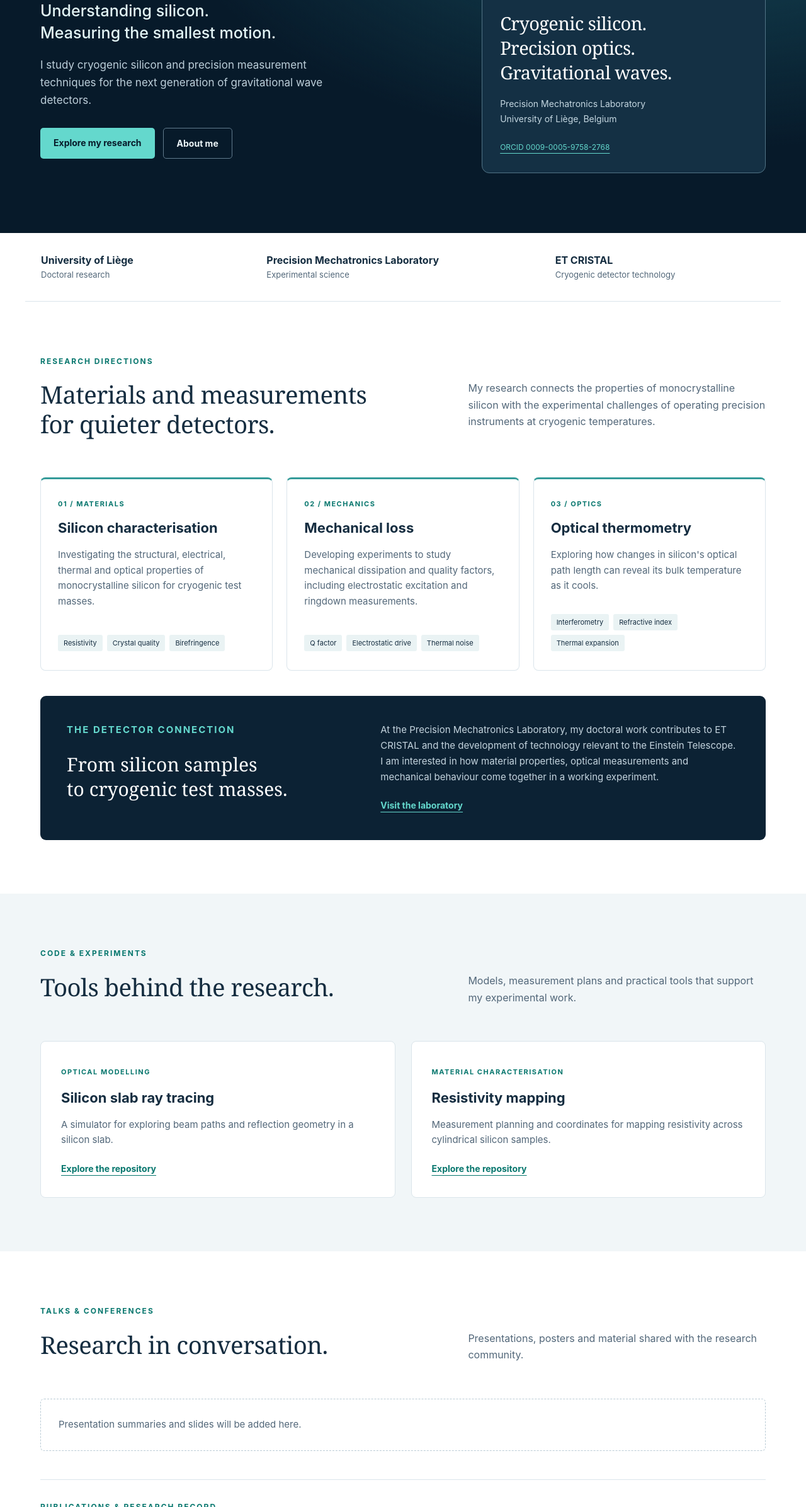
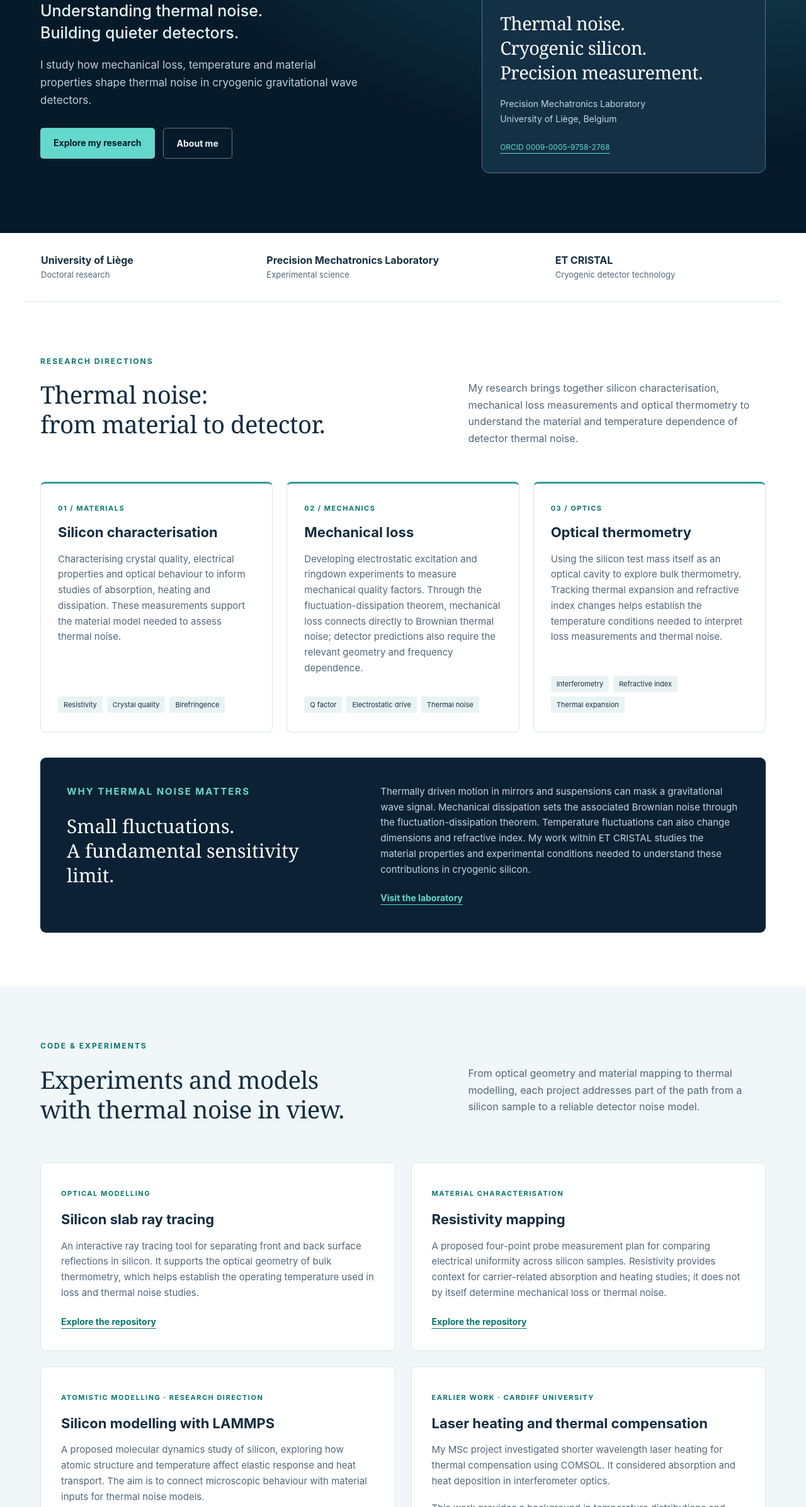
Before and after one commit to Hemendra-singh-mewar/Hemendra-singh-mewar.github.io, a plain HTML site: page index.html in a window 1280 px wide. Shown: the part 407-2800 px from the top of the page at 63% size. Drawn offline with Linux system fonts and the light colour scheme.

Commit message:
Centre research on thermal noise, add project context and HSM branding

```diff
--- a/index.html
+++ b/index.html
@@ -1,21 +1,25 @@
 <!doctype html>
-<html lang="en-GB"><head><meta charset="utf-8"><meta name="viewport" content="width=device-width,initial-scale=1"><title>Hemendra Singh Mewar | Cryogenic Silicon &amp; Gravitational Waves</title><meta name="description" content="Hemendra Singh Mewar, PhD researcher at the University of Liège. Cryogenic silicon, mechanical loss and optical thermometry for gravitational wave detectors."><link rel="stylesheet" href="styles.css"><link rel="icon" href="favicon.svg" type="image/svg+xml"></head>
+<html lang="en-GB"><head><meta charset="utf-8"><meta name="viewport" content="width=device-width,initial-scale=1"><title>Hemendra Singh Mewar | Thermal Noise &amp; Cryogenic Silicon</title><meta name="description" content="Hemendra Singh Mewar, PhD researcher at the University of Liège. Thermal noise, mechanical loss, cryogenic silicon and optical thermometry for gravitational wave detectors."><link rel="stylesheet" href="styles.css"><link rel="icon" href="favicon.svg" type="image/svg+xml"></head>
 <body><a class="skip" href="#main">Skip to content</a>
-<header><a class="brand" href="#home"><span class="monogram">HM</span><span>Hemendra Singh Mewar<small>PHYSICS · PRECISION MEASUREMENT</small></span></a><nav aria-label="Main navigation"><a href="#research">Research</a><a href="#projects">Projects</a><a href="#talks">Talks</a><a href="#about">About</a><a href="#contact">Contact</a></nav></header>
+<header><a class="brand" href="#home"><span class="monogram">HSM</span><span>Hemendra Singh Mewar<small>PHYSICS · PRECISION MEASUREMENT</small></span></a><nav aria-label="Main navigation"><a href="#research">Research</a><a href="#projects">Projects</a><a href="#talks">Talks</a><a href="#about">About</a><a href="#contact">Contact</a></nav></header>
 <main id="main">
-<section id="home" class="hero"><div class="hero-inner"><div><p class="eyebrow">PHD RESEARCHER · UNIVERSITY OF LIÈGE</p><h1>Hemendra<br>Singh Mewar<span class="period">.</span></h1><p class="hero-sub">Understanding silicon.<br>Measuring the smallest motion.</p><p class="hero-copy">I study cryogenic silicon and precision measurement techniques for the next generation of gravitational wave detectors.</p><div class="buttons"><a class="button primary" href="#research">Explore my research</a><a class="button ghost" href="#about">About me</a></div></div>
-<aside class="profile"><div class="initials" aria-label="Hemendra Singh Mewar initials">HM</div><div class="profile-copy"><p class="eyebrow">FROM MATERIAL TO MEASUREMENT</p><h2>Cryogenic silicon.<br>Precision optics.<br>Gravitational waves.</h2><p>Precision Mechatronics Laboratory<br>University of Liège, Belgium</p><a href="https://orcid.org/0009-0005-9758-2768">ORCID 0009-0005-9758-2768</a></div></aside></div></section>
+<section id="home" class="hero"><div class="hero-inner"><div><p class="eyebrow">PHD RESEARCHER · UNIVERSITY OF LIÈGE</p><h1>Hemendra<br>Singh Mewar<span class="period">.</span></h1><p class="hero-sub">Understanding thermal noise.<br>Building quieter detectors.</p><p class="hero-copy">I study how mechanical loss, temperature and material properties shape thermal noise in cryogenic gravitational wave detectors.</p><div class="buttons"><a class="button primary" href="#research">Explore my research</a><a class="button ghost" href="#about">About me</a></div></div>
+<aside class="profile"><div class="initials" aria-label="Hemendra Singh Mewar initials">HSM</div><div class="profile-copy"><p class="eyebrow">MATERIALS · DISSIPATION · TEMPERATURE</p><h2>Thermal noise.<br>Cryogenic silicon.<br>Precision measurement.</h2><p>Precision Mechatronics Laboratory<br>University of Liège, Belgium</p><a href="https://orcid.org/0009-0005-9758-2768">ORCID 0009-0005-9758-2768</a></div></aside></div></section>
 <div class="context-strip"><span>University of Liège<small>Doctoral research</small></span><span>Precision Mechatronics Laboratory<small>Experimental science</small></span><span>ET CRISTAL<small>Cryogenic detector technology</small></span></div>
-<section id="research" class="section"><p class="eyebrow">RESEARCH DIRECTIONS</p><div class="section-intro"><h2>Materials and measurements<br>for quieter detectors.</h2><p>My research connects the properties of monocrystalline silicon with the experimental challenges of operating precision instruments at cryogenic temperatures.</p></div><div class="cards">
-<article class="card"><span class="number">01 / MATERIALS</span><h3>Silicon characterisation</h3><p>Investigating the structural, electrical, thermal and optical properties of monocrystalline silicon for cryogenic test masses.</p><div class="tags"><span>Resistivity</span><span>Crystal quality</span><span>Birefringence</span></div></article>
-<article class="card"><span class="number">02 / MECHANICS</span><h3>Mechanical loss</h3><p>Developing experiments to study mechanical dissipation and quality factors, including electrostatic excitation and ringdown measurements.</p><div class="tags"><span>Q factor</span><span>Electrostatic drive</span><span>Thermal noise</span></div></article>
-<article class="card"><span class="number">03 / OPTICS</span><h3>Optical thermometry</h3><p>Exploring how changes in silicon's optical path length can reveal its bulk temperature as it cools.</p><div class="tags"><span>Interferometry</span><span>Refractive index</span><span>Thermal expansion</span></div></article></div>
-<div class="feature"><div><p class="eyebrow">THE DETECTOR CONNECTION</p><h3>From silicon samples<br>to cryogenic test masses.</h3></div><div><p>At the Precision Mechatronics Laboratory, my doctoral work contributes to ET CRISTAL and the development of technology relevant to the Einstein Telescope. I am interested in how material properties, optical measurements and mechanical behaviour come together in a working experiment.</p><a class="text-link" href="https://www.pml.uliege.be/">Visit the laboratory</a></div></div></section>
-<section id="projects" class="section tinted"><p class="eyebrow">CODE &amp; EXPERIMENTS</p><div class="section-intro"><h2>Tools behind the research.</h2><p>Models, measurement plans and practical tools that support my experimental work.</p></div><div class="project-grid">
-<article class="project"><span class="number">OPTICAL MODELLING</span><h3>Silicon slab ray tracing</h3><p>A simulator for exploring beam paths and reflection geometry in a silicon slab.</p><a class="text-link" href="https://github.com/Hemendra-singh-mewar/silicon-slab-ray-tracing-simulator">Explore the repository</a></article>
-<article class="project"><span class="number">MATERIAL CHARACTERISATION</span><h3>Resistivity mapping</h3><p>Measurement planning and coordinates for mapping resistivity across cylindrical silicon samples.</p><a class="text-link" href="https://github.com/Hemendra-singh-mewar/Resistivity_Measurement">Explore the repository</a></article></div></section>
+<section id="research" class="section"><p class="eyebrow">RESEARCH DIRECTIONS</p><div class="section-intro"><h2>Thermal noise:<br>from material to detector.</h2><p>My research brings together silicon characterisation, mechanical loss measurements and optical thermometry to understand the material and temperature dependence of detector thermal noise.</p></div><div class="cards">
+<article class="card"><span class="number">01 / MATERIALS</span><h3>Silicon characterisation</h3><p>Characterising crystal quality, electrical properties and optical behaviour to inform studies of absorption, heating and dissipation. These measurements support the material model needed to assess thermal noise.</p><div class="tags"><span>Resistivity</span><span>Crystal quality</span><span>Birefringence</span></div></article>
+<article class="card"><span class="number">02 / MECHANICS</span><h3>Mechanical loss</h3><p>Developing electrostatic excitation and ringdown experiments to measure mechanical quality factors. Through the fluctuation-dissipation theorem, mechanical loss connects directly to Brownian thermal noise; detector predictions also require the relevant geometry and frequency dependence.</p><div class="tags"><span>Q factor</span><span>Electrostatic drive</span><span>Thermal noise</span></div></article>
+<article class="card"><span class="number">03 / OPTICS</span><h3>Optical thermometry</h3><p>Using the silicon test mass itself as an optical cavity to explore bulk thermometry. Tracking thermal expansion and refractive index changes helps establish the temperature conditions needed to interpret loss measurements and thermal noise.</p><div class="tags"><span>Interferometry</span><span>Refractive index</span><span>Thermal expansion</span></div></article></div>
+<div class="feature"><div><p class="eyebrow">WHY THERMAL NOISE MATTERS</p><h3>Small fluctuations.<br>A fundamental sensitivity limit.</h3></div><div><p>Thermally driven motion in mirrors and suspensions can mask a gravitational wave signal. Mechanical dissipation sets the associated Brownian noise through the fluctuation-dissipation theorem. Temperature fluctuations can also change dimensions and refractive index. My work within ET CRISTAL studies the material properties and experimental conditions needed to understand these contributions in cryogenic silicon.</p><a class="text-link" href="https://www.pml.uliege.be/">Visit the laboratory</a></div></div></section>
+<section id="projects" class="section tinted"><p class="eyebrow">CODE &amp; EXPERIMENTS</p><div class="section-intro"><h2>Experiments and models<br>with thermal noise in view.</h2><p>From optical geometry and material mapping to thermal modelling, each project addresses part of the path from a silicon sample to a reliable detector noise model.</p></div><div class="project-grid">
+<article class="project"><span class="number">OPTICAL MODELLING</span><h3>Silicon slab ray tracing</h3><p>An interactive ray tracing tool for separating front and back surface reflections in silicon. It supports the optical geometry of bulk thermometry, which helps establish the operating temperature used in loss and thermal noise studies.</p><a class="text-link" href="https://github.com/Hemendra-singh-mewar/silicon-slab-ray-tracing-simulator">Explore the repository</a></article>
+<article class="project"><span class="number">MATERIAL CHARACTERISATION</span><h3>Resistivity mapping</h3><p>A proposed four-point probe measurement plan for comparing electrical uniformity across silicon samples. Resistivity provides context for carrier-related absorption and heating studies; it does not by itself determine mechanical loss or thermal noise.</p><a class="text-link" href="https://github.com/Hemendra-singh-mewar/Resistivity_Measurement">Explore the repository</a></article>
+<article class="project"><span class="number">ATOMISTIC MODELLING · RESEARCH DIRECTION</span><h3>Silicon modelling with LAMMPS</h3><p>A proposed molecular dynamics study of silicon, exploring how atomic structure and temperature affect elastic response and heat transport. The aim is to connect microscopic behaviour with material inputs for thermal noise models.</p><p>Classical molecular dynamics requires careful validation at cryogenic temperatures, where quantum effects become important. A thermal conductivity calculation alone is not a prediction of detector Brownian noise.</p><a class="text-link" href="https://docs.lammps.org/latest/Howto_kappa.html">LAMMPS thermal transport methods</a></article>
+<article class="project"><span class="number">EARLIER WORK · CARDIFF UNIVERSITY</span><h3>Laser heating and thermal compensation</h3><p>My MSc project investigated shorter wavelength laser heating for thermal compensation using COMSOL. It considered absorption and heat deposition in interferometer optics.</p><p>This work provides a background in temperature distributions and optical distortion. Thermal compensation addresses heating-induced distortion, complementing studies of the temperature fluctuations that produce thermal noise.</p></article>
+<article class="project"><span class="number">EXPERIMENT DEVELOPMENT</span><h3>Electrostatic excitation and ringdown</h3><p>Developing a non-contact drive for mechanical loss measurements in silicon. Separating intrinsic material loss from suspension, gas and actuator-related damping is essential before using measured quality factors to inform thermal noise models.</p><a class="text-link" href="#research">Mechanical loss research</a></article>
+<article class="project"><span class="number">CRYOGENIC SUSPENSIONS</span><h3>Silicon suspension elements</h3><p>Research interests in monocrystalline silicon suspension elements bring together strength, surface quality, heat extraction and mechanical dissipation. The challenge is to support and cool a test mass while limiting suspension thermal noise.</p><a class="text-link" href="https://dcc.ligo.org/LIGO-P1500011/public">Related silicon suspension research</a></article></div><details class="research-reading"><summary>Scientific background</summary><p>Background literature and methods, separate from my own project outputs.</p><ul><li><a href="https://doi.org/10.1103/PhysRevD.42.2437">Saulson: Thermal noise in mechanical experiments</a></li><li><a href="https://arxiv.org/abs/gr-qc/9707013">Levin: Internal thermal noise in the LIGO test masses</a></li><li><a href="https://docs.lammps.org/latest/Howto_kappa.html">LAMMPS: thermal conductivity methods</a></li></ul></details></section>
 <section id="talks" class="section"><p class="eyebrow">TALKS &amp; CONFERENCES</p><div class="section-intro"><h2>Research in conversation.</h2><p>Presentations, posters and material shared with the research community.</p></div><div id="talk-list" class="talk-list"><p class="empty">Presentation summaries and slides will be added here.</p></div><noscript><p>Visit the <a href="https://github.com/Hemendra-singh-mewar/Hemendra-singh-mewar.github.io/tree/main/presentations">presentation archive</a> for available material.</p></noscript>
 <div class="publication-row"><div><p class="eyebrow">PUBLICATIONS &amp; RESEARCH RECORD</p><h3>Follow the work.</h3></div><div class="profile-links"><a href="https://scholar.google.com/citations?user=SB69VpgAAAAJ&amp;hl=en">Google Scholar</a><a href="https://orcid.org/0009-0005-9758-2768">ORCID</a><a href="https://www.researchgate.net/profile/Hemendra-Singh-Mewar">ResearchGate</a><a href="https://hemendrasingh.academia.edu/">Academia.edu</a></div></div></section>
-<section id="about" class="section tinted about"><div><p class="eyebrow">ABOUT ME</p><h2>Engineering foundations.<br>A physicist's curiosity.</h2><p>I am a PhD researcher at the University of Liège, working in the Precision Mechatronics Laboratory. My focus is on silicon materials and precision measurement for cryogenic gravitational wave detector technology.</p><p>My background spans mechanical engineering, physics and astrophysics. I completed an MSc in Astrophysics at Cardiff University before beginning my doctoral research in Liège.</p><p>I enjoy connecting physical models with practical experiments: understanding what a measurement tells us, where its limitations lie and how to improve it.</p></div><div class="timeline"><article><span>CURRENT</span><h3>Doctoral research</h3><p>University of Liège<br>Precision Mechatronics Laboratory</p></article><article><span>ASTROPHYSICS</span><h3>MSc Astrophysics</h3><p>Cardiff University</p></article><article><span>FOUNDATIONS</span><h3>Engineering &amp; physics</h3><p>Mechanical engineering and postgraduate study in physics</p></article></div></section>
+<section id="about" class="section tinted about"><div><p class="eyebrow">ABOUT ME</p><h2>Engineering foundations.<br>A physicist's curiosity.</h2><p>I am a PhD researcher at the University of Liège, working in the Precision Mechatronics Laboratory. My focus is on understanding thermal noise through silicon characterisation, mechanical loss measurements and precision thermometry for cryogenic gravitational wave detectors.</p><p>My background spans mechanical engineering, physics and astrophysics. I completed an MSc in Astrophysics at Cardiff University before beginning my doctoral research in Liège.</p><p>Across these projects, I connect physical models with practical measurements to understand how temperature, dissipation and material properties affect detector sensitivity.</p></div><div class="timeline"><article><span>CURRENT</span><h3>Doctoral research</h3><p>University of Liège<br>Precision Mechatronics Laboratory</p></article><article><span>ASTROPHYSICS</span><h3>MSc Astrophysics</h3><p>Cardiff University</p></article><article><span>FOUNDATIONS</span><h3>Engineering &amp; physics</h3><p>Mechanical engineering and postgraduate study in physics</p></article></div></section>
 <section id="contact" class="contact"><p class="eyebrow">GET IN TOUCH</p><h2>Let's talk about<br>science and experiments.</h2><p>For research discussions, collaborations or questions about my work, connect with me on LinkedIn or through the laboratory.</p><div class="buttons"><a class="button primary" href="https://www.linkedin.com/in/hemendra-singh-mewar/">Connect on LinkedIn</a><a class="button ghost" href="https://www.pml.uliege.be/">Precision Mechatronics Laboratory</a></div></section>
 </main><footer><span>Hemendra Singh Mewar <small>University of Liège · Belgium</small></span><a href="https://github.com/Hemendra-singh-mewar">GitHub</a><a href="#home">Back to top</a></footer><script src="script.js" defer></script></body></html>
```
Also changed, not shown: favicon.svg, styles.css, 2 other files.
